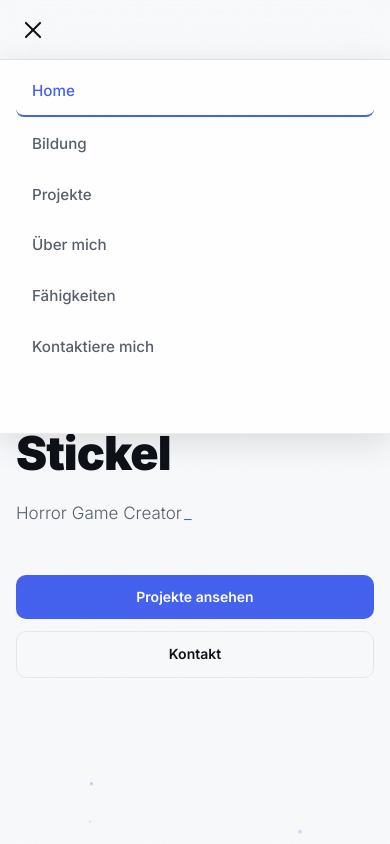
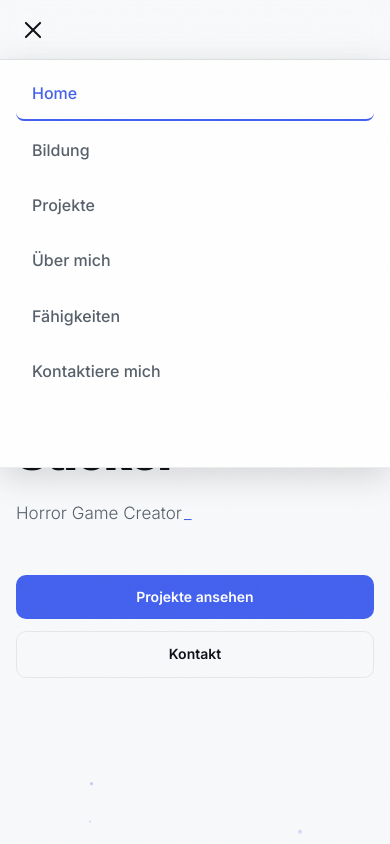
Before and after one commit to Maxi-f9xikh/Portfolio, a plain HTML site: page index.html in a window 390 px wide. Both pictures are taken after a click on the button "Menü öffnen". Shown: the top 844 px of the page. Drawn offline with Linux system fonts and the light colour scheme; no server answers.

Commit message:
fix: hamburger menu reliability on mobile
- Use visibility/opacity instead of display:none for nav — more reliable
  on mobile browsers, allows CSS transitions to work correctly
- Raise nav z-index from 98 to 150 so nothing can block tap targets
- Remove body overflow:hidden which breaks touch events on iOS
- Add touch-action:manipulation on nav links to remove 300ms tap delay
- Add -webkit-tap-highlight-color for visual tap feedback
- Close nav on dark-mode toggle tap
- Bump CSS to v=5

```diff
--- a/js/effects.js
+++ b/js/effects.js
@@ -451,7 +451,6 @@ function initMobileNav() {
         btn.classList.remove('active');
         btn.setAttribute('aria-label', 'Menü öffnen');
         btn.setAttribute('aria-expanded', 'false');
-        document.body.style.overflow = '';
     }
 
     btn.addEventListener('click', e => {
@@ -460,10 +459,14 @@ function initMobileNav() {
         btn.classList.toggle('active', isOpen);
         btn.setAttribute('aria-label', isOpen ? 'Menü schließen' : 'Menü öffnen');
         btn.setAttribute('aria-expanded', String(isOpen));
-        document.body.style.overflow = isOpen ? 'hidden' : '';
     });
 
     nav.querySelectorAll('a').forEach(a => a.addEventListener('click', close));
+
+    // Close on dark-mode toggle tap
+    const dark = header.querySelector('#Dark');
+    if (dark) dark.addEventListener('click', close);
+
     document.addEventListener('click', e => { if (!header.contains(e.target)) close(); });
     document.addEventListener('keydown', e => { if (e.key === 'Escape') close(); });
     window.addEventListener('resize', () => { if (window.innerWidth > 768) close(); });
--- a/styles/styles.css
+++ b/styles/styles.css
@@ -1175,32 +1175,44 @@ main { padding-top: 60px; flex: 1; }
         flex-wrap: nowrap;
     }
     nav {
-        display: none;
+        /* Always flex on mobile — hidden via visibility so transitions work */
+        display: flex;
+        flex-direction: column;
         position: fixed;
         top: 60px;
         left: 0; right: 0;
-        flex-direction: column;
-        padding: 0.5rem 1rem 1rem;
+        padding: 0.5rem 1rem 1.25rem;
         background: var(--surface);
         border-bottom: 1px solid var(--border);
-        box-shadow: 0 8px 32px rgba(0,0,0,0.12);
+        box-shadow: 0 8px 32px rgba(0,0,0,0.15);
         gap: 0.25rem;
-        z-index: 98;
+        z-index: 150;
+        /* Hidden state */
+        opacity: 0;
+        visibility: hidden;
+        pointer-events: none;
+        transform: translateY(-6px);
+        transition: opacity 0.22s ease, transform 0.22s ease, visibility 0s linear 0.22s;
     }
     nav.nav-open {
-        display: flex;
-        animation: nav-slide-down 0.2s ease;
+        opacity: 1;
+        visibility: visible;
+        pointer-events: auto;
+        transform: translateY(0);
+        transition: opacity 0.22s ease, transform 0.22s ease, visibility 0s;
     }
     nav .nav-item { width: 100%; }
     nav .nav-item a {
         display: block;
-        padding: 0.7rem 1rem;
-        font-size: 0.95rem;
+        padding: 0.8rem 1rem;
+        font-size: 1rem;
         border-radius: 8px;
         width: 100%;
+        touch-action: manipulation;
+        -webkit-tap-highlight-color: var(--blue-glow);
     }
     #Dark { width: 100%; }
-    #Dark .nav-item { padding: 0.4rem 1rem; }
+    #Dark .nav-item { padding: 0.5rem 1rem; }
 
     /* ── Hero ── */
     .hero-full {
```
Also changed, not shown: bildung.html (+1 -1 lines), datenschutz.html (+1 -1 lines), faehigkeiten.html (+1 -1 lines), impressum.html (+1 -1 lines), index.html (+1 -1 lines), kontaktiere-mich.html (+1 -1 lines), projekte.html (+1 -1 lines), ueber-mich.html (+1 -1 lines).
